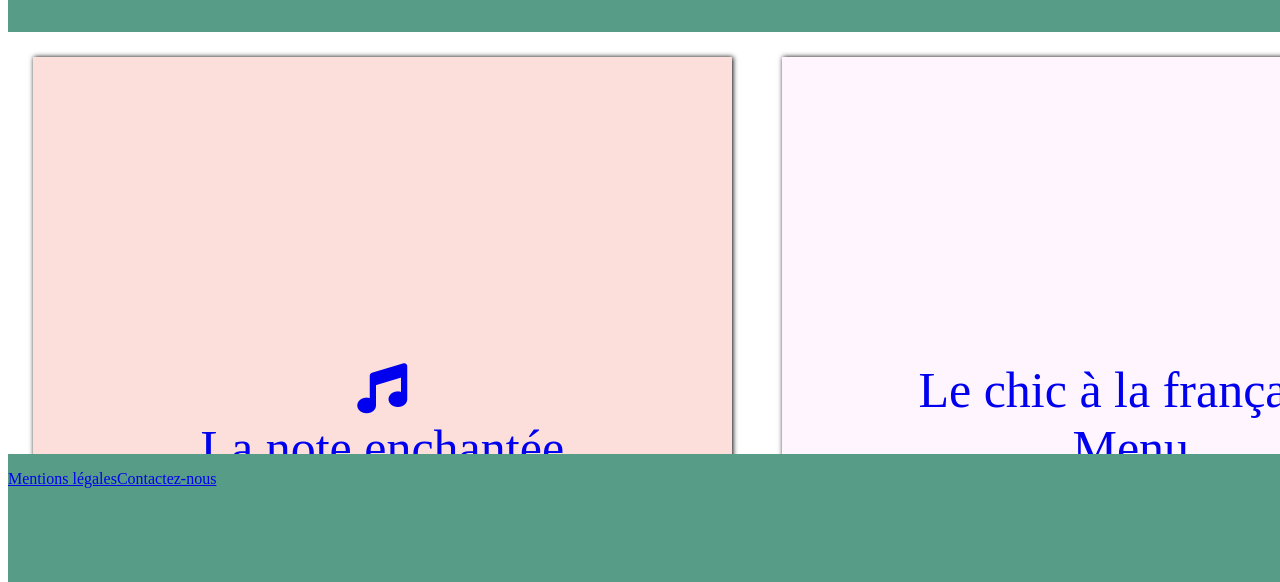
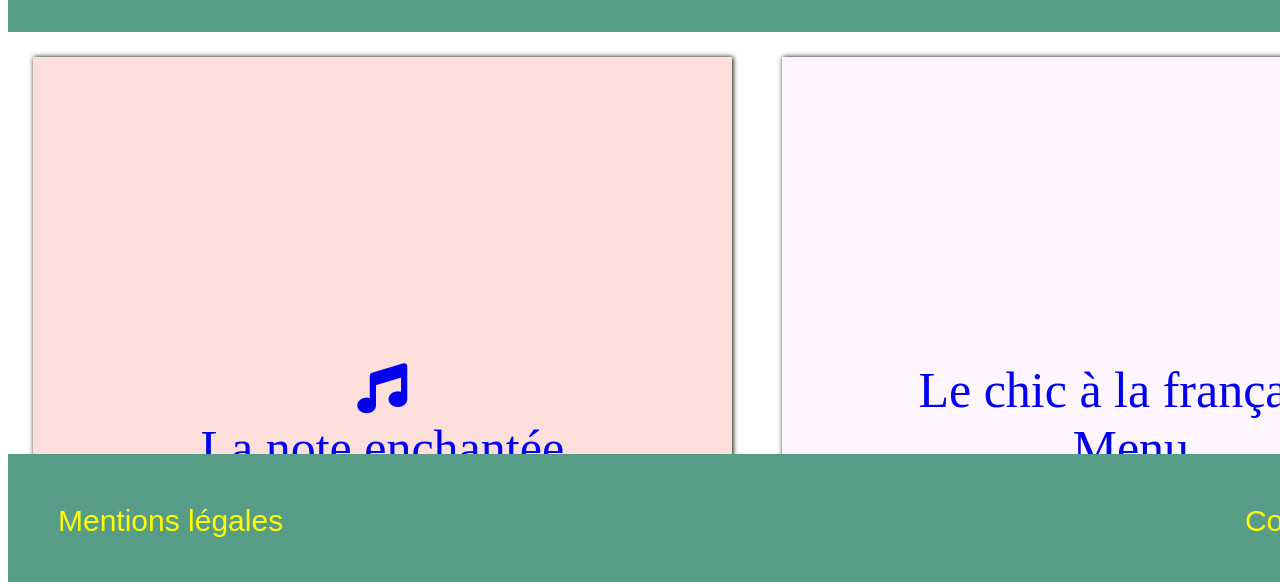
Before and after one commit to Enrick-web/Ohmyfood, a plain HTML site: page index.html in a window 1280 px wide. Shown: the part 216-798 px from the top of the page. Drawn offline with Linux system fonts and the light colour scheme.

Commit message:
mise en page footer 2.0

```diff
--- a/css/style.css
+++ b/css/style.css
@@ -99,3 +99,28 @@ footer
     position: sticky;
     bottom: 0px;
 }
+footer p
+{
+    font-family: sans-serif;
+    font-size: 30px;
+    padding: 15px;
+    width: 50%;
+}
+footer a
+{
+    color: yellow;
+    text-decoration: none;
+}
+.contact
+{
+    text-align: right;
+    padding: 20px;
+    padding-right: 50px;
+}
+.mention
+{
+    text-align: left;
+    padding: 20px;
+    padding-left: 50px;
+
+}
```
